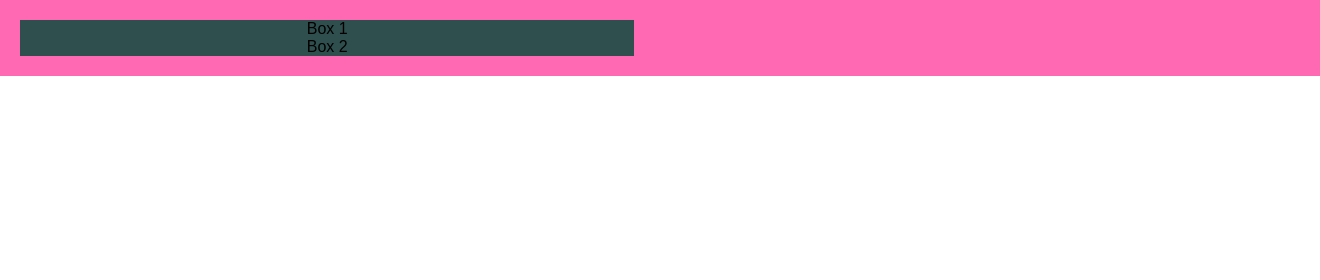
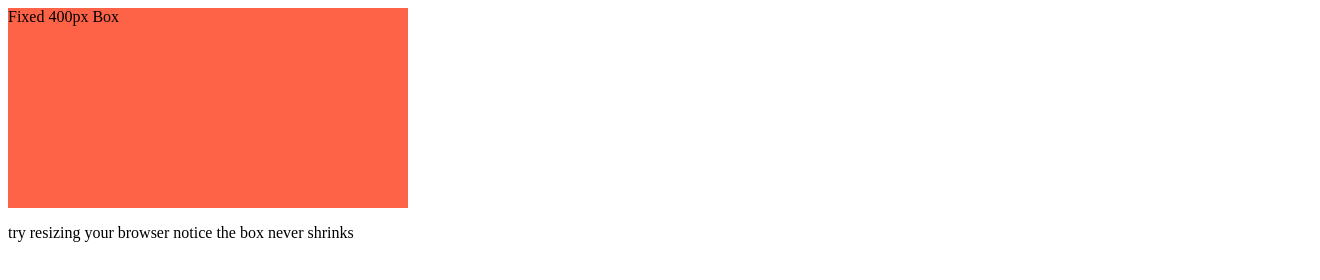
Before and after one commit to MahimnVyas-18/CSS, a plain HTML site: page index.html in a window 1280 px wide. Shown: the whole page, 1320 px wide, since content can reach past the window. Drawn offline with Linux system fonts and the light colour scheme.

Commit message:
Add files via upload

```diff
--- a/index.html
+++ b/index.html
@@ -3,17 +3,12 @@
 <head>
     <meta charset="UTF-8">
     <meta name="viewport" content="width=device-width, initial-scale=1.0">
-    <title>Fluid Layout Demo
-
-    </title>
+    <title>Document</title>
     <link rel="stylesheet" href="style.css">
 </head>
 <body>
-    <div class="container">
-        <div class="box">Box 1</div>
-        <div class="box">Box 2</div>
-    </div>
-
+    <div class="pixel-box">Fixed 400px Box</div>
+    <p>try resizing your browser notice the box never shrinks</p>
 
 </body>
 </html>
--- a/style.css
+++ b/style.css
@@ -1,16 +1,5 @@
-body{
-    font-family:Arial, Helvetica, sans-serif;
-    margin :0;
-    padding:0;
+.pixel-box{
+    width:400px;
+    height:200px;
+    background-color:tomato;
 }
-.container{
-    width:100%;
-    background-color:hotpink;
-    margin:0 auto;
-    padding:20px;
-}
-.box{
-    background-color:darkslategray;
-    width:48%;
-    text-align:center;
-}
```
